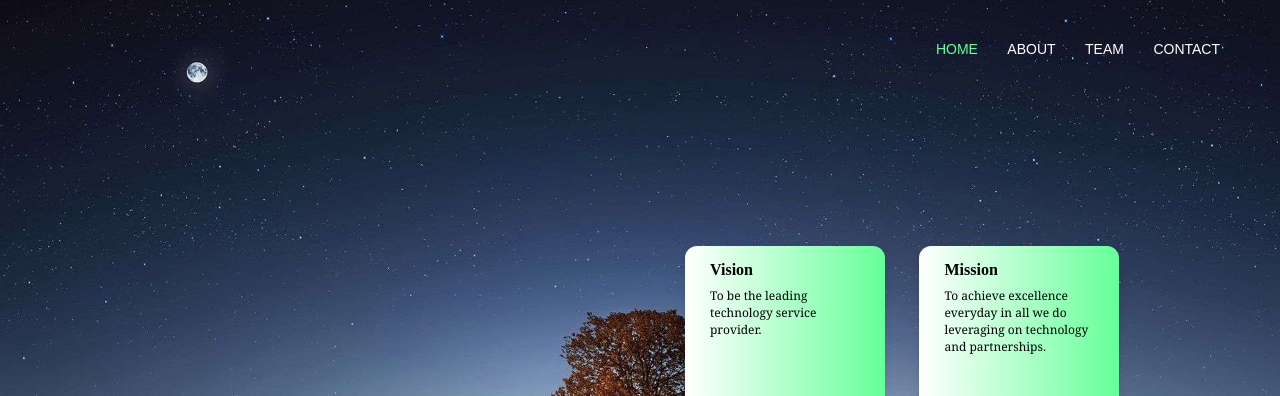
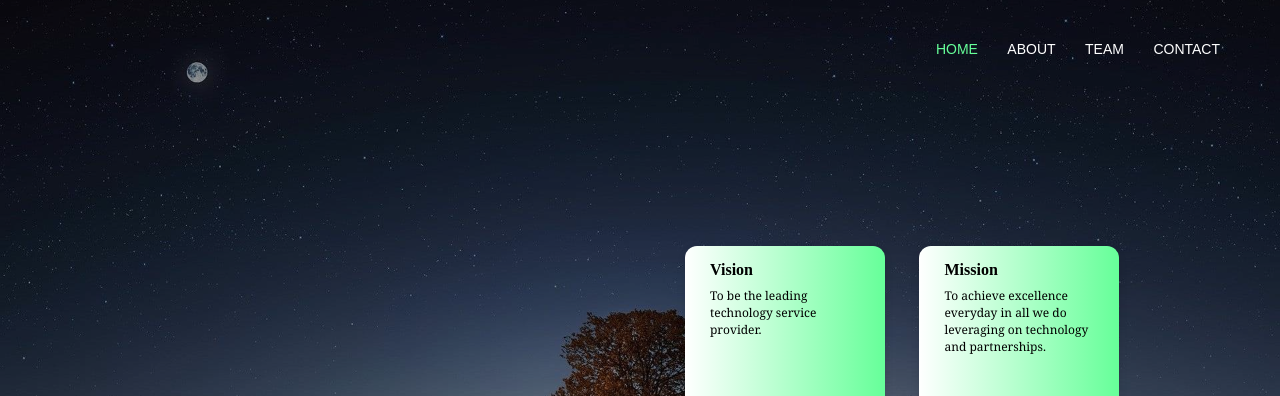
Before and after one commit to ferogenesis/ferogenesis.github.io, a plain HTML site: page index.html in a window 1280 px wide. Shown: the top 396 px of the page. Drawn offline with nearby package versions, Linux system fonts and the light colour scheme; a script that the page names is missing.

Commit message:
Update fero.css

```diff
--- a/fero.css
+++ b/fero.css
@@ -10,6 +10,8 @@
   background-image: url("background.jpg");
   width: 100%;
   height: 100vh;
+  background-color: rgba(0, 0, 0, 0.4);
+  background-blend-mode: overlay;
   background-position: center;
   background-size: cover;
   padding: 0;
```
